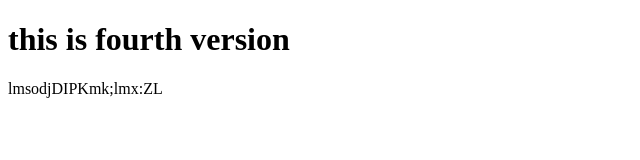
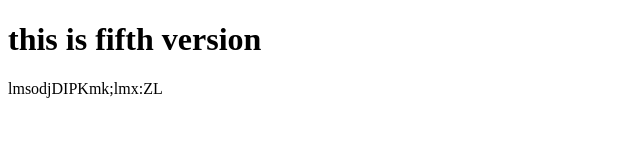
Before and after one commit to jyothishankar/git-repo, a plain HTML site: page index.html in a window 1280 px wide. Shown: the whole page, without its empty margins (0-640 px from the left). Drawn offline with Linux system fonts and the light colour scheme.

Commit message:
index.html:v5

```diff
--- a/index.html
+++ b/index.html
@@ -6,7 +6,7 @@
     <title>Welcome to Git</title>
 </head>
 <body>
-    <h1>this is fourth version</h1>
+    <h1>this is fifth version</h1>
 </body>
 </html>
 lmsodjDIPKmk;lmx:ZL
```
